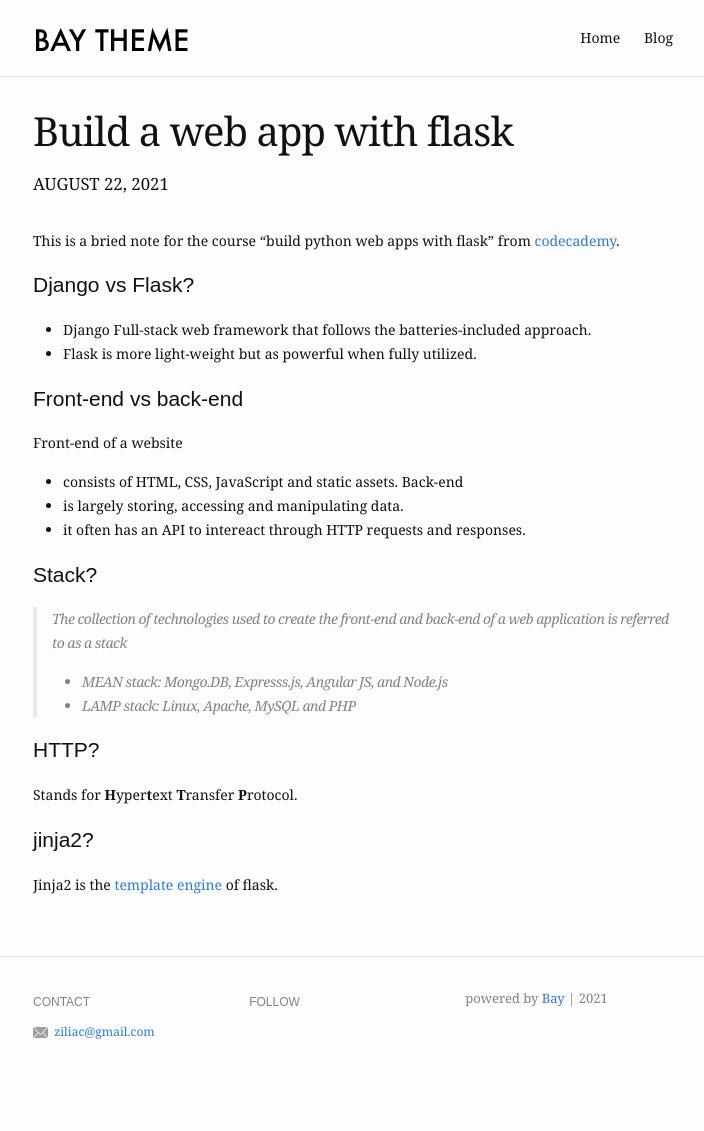
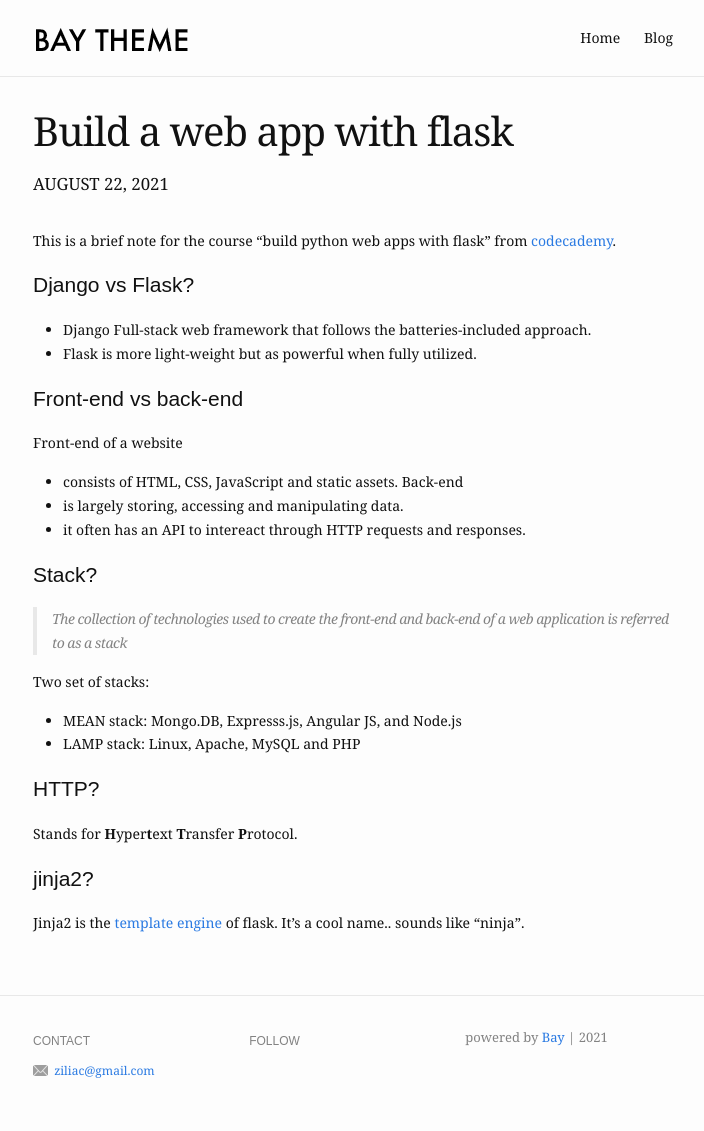
Before and after one commit to idiotekk/idiotekk.github.io, a Jekyll site: the page built from _posts/2021-08-22-flask.markdown, in a window 1280 px wide. Shown: the whole page, without its empty margins (287-991 px from the left). Built offline with Jekyll 4.4.1, drawn with Linux system fonts in a browser that asks for light colours; before the commit the page ends 1092 px from its top, so only the background shows below that.

Commit message:
Update 2021-08-22-flask.markdown

```diff
--- a/_posts/2021-08-22-flask.markdown
+++ b/_posts/2021-08-22-flask.markdown
@@ -6,7 +6,7 @@ categories: journal
 tags: [journal]
 ---
 
-This is a bried note for the course "build python web apps with flask" from [codecademy](https://www.codecademy.com).
+This is a brief note for the course "build python web apps with flask" from [codecademy](https://www.codecademy.com).
 
 # Django vs Flask?
 - Django Full-stack web framework that follows the batteries-included approach.
@@ -21,6 +21,8 @@ Back-end
 
 # Stack?
 > The collection of technologies used to create the front-end and back-end of a web application is referred to as a _stack_
+
+Two set of stacks:
 - MEAN stack: Mongo.DB, Expresss.js, Angular JS, and Node.js
 - LAMP stack: Linux, Apache, MySQL and PHP
 
@@ -29,3 +31,4 @@ Stands for **H**yper**t**ext **T**ransfer **P**rotocol.
 
 # jinja2?
 Jinja2 is the [template engine](https://en.wikipedia.org/wiki/Template_processor) of flask.
+It's a cool name.. sounds like "ninja".
```
